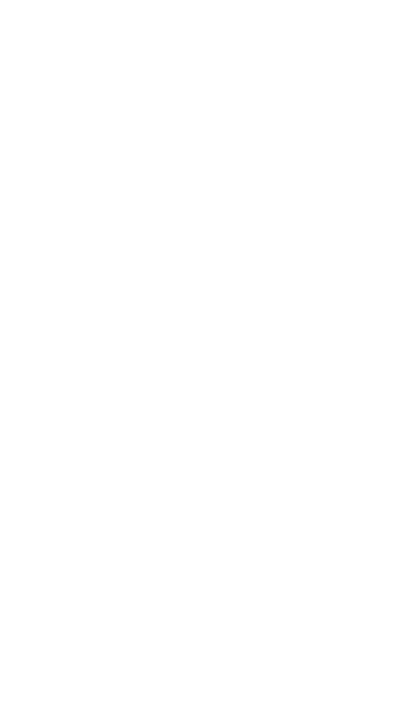
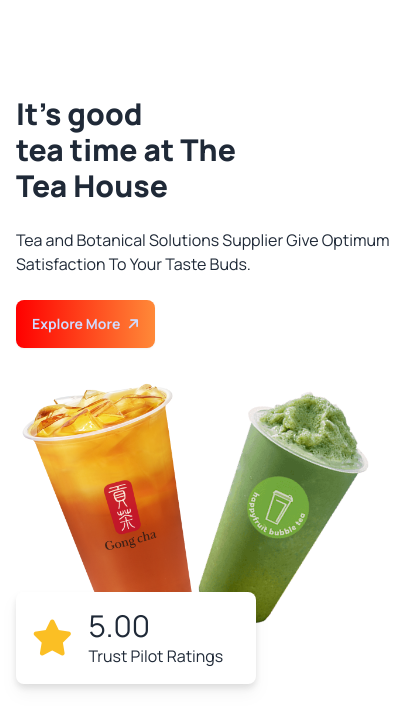
Before and after one commit to Ashraful-Islam-Akash3737/tea-house, a plain HTML site: page index.html in a window 390 px wide. Shown: the whole page, 416 px wide, since content can reach past the window. Drawn offline with nearby package versions, Linux system fonts and the light colour scheme.

Commit message:
create hero section and make it responsive

```diff
--- a/index.html
+++ b/index.html
@@ -12,8 +12,23 @@
     <!-- tailwind with daisy ui -->
     <link href="https://cdn.jsdelivr.net/npm/daisyui@4.6.0/dist/full.min.css" rel="stylesheet" type="text/css" />
     <script src="https://cdn.tailwindcss.com"></script>
+    <!-- font awesome -->
+    <script src="https://kit.fontawesome.com/10522c3609.js" crossorigin="anonymous"></script>
+    <!-- tailwind custom color -->
+    <script>
+        tailwind.config = {
+            theme: {
+                extend: {
+                    colors: {
+                        clifford: '#da373d',
+                    }
+                }
+            }
+        }
+    </script>
+    <!-- css styles -->
     <style>
-        .font-manrope{
+        .font-manrope {
             font-family: "Manrope", sans-serif;
         }
     </style>
@@ -21,6 +36,45 @@
 
 <body class="font-manrope">
 
+    <!-- header section start -->
+    <header class="container mx-auto">
+
+        <!-- hero section start -->
+        <div class="hero mt-20">
+            <div class="hero-content flex-col lg:flex-row ">
+
+                <div class="">
+                    <h1 class="text-3xl md:text-5xl lg:text-7xl font-extrabold">It's good <br>
+                        tea time at The <br> Tea House</h1>
+                    <p class="py-6 lg:w-4/6">Tea and Botanical Solutions Supplier Give Optimum Satisfaction To Your Taste Buds.
+                    </p>
+                    <button class="btn btn-primary bg-gradient-to-r from-[#F00] to-[#FF8938] ... font-bold border-none">Explore More <i class="fa-solid fa-arrow-up transform rotate-45 "></i></button>
+                </div>
+                <div class="">
+                    <img class="max-w-sm" src="images/banner.png" />
+                    <!-- ratings badge -->
+                    <div class="flex items-center gap-4 drop-shadow-lg bg-white w-60 p-4 -mt-16 rounded-lg">
+                        <i class="fa-solid fa-star text-4xl text-amber-400"></i>
+                        <div class="">
+                            <h3 class="text-3xl">5.00</h3>
+                            <p class="">Trust Pilot Ratings</p>
+                        </div>
+                    </div>
+                </div>
+            </div>
+        </div>
+    </header>
+
+    <!-- main section start -->
+    <main class="container mx-auto">
+
+    </main>
+
+    <!-- footer section start -->
+    <footer>
+
+    </footer>
+
 </body>
 
 </html>
```
